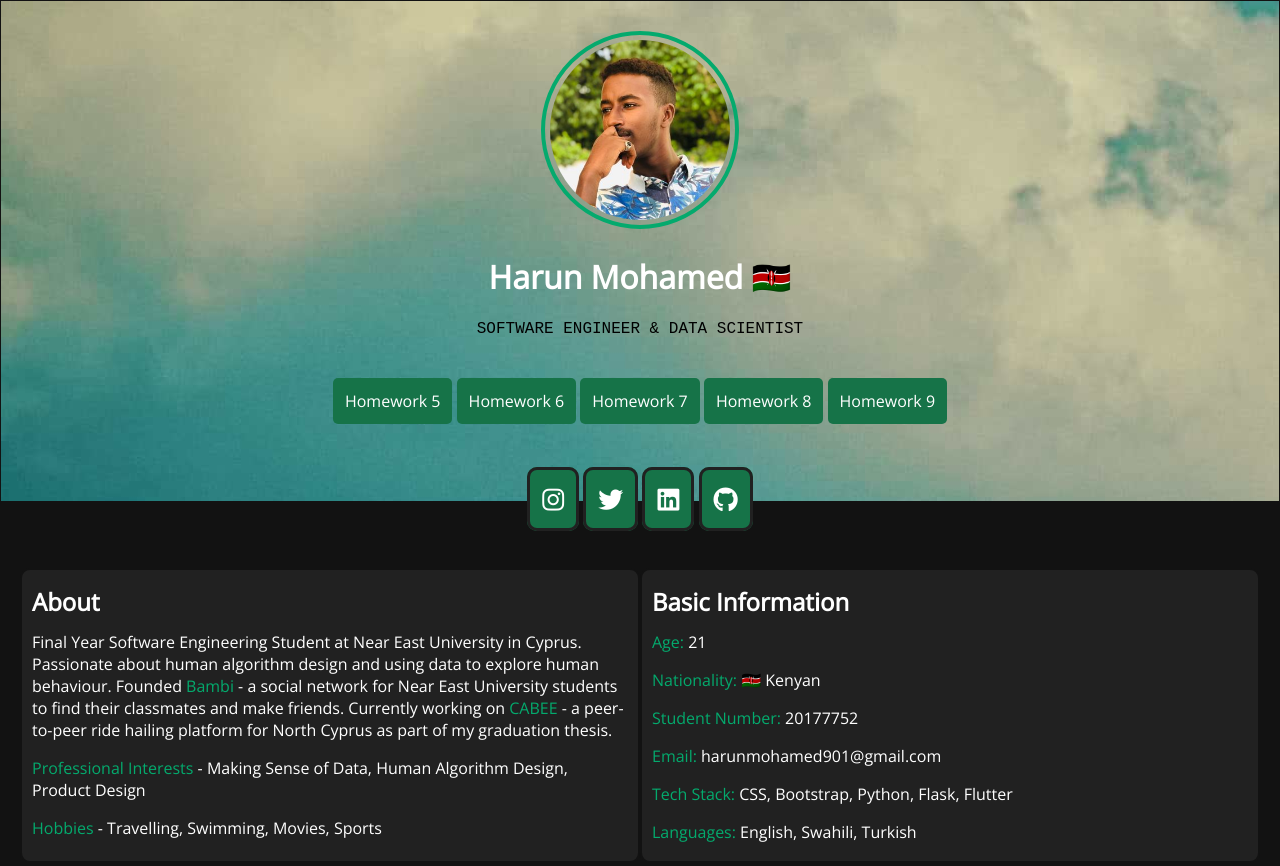
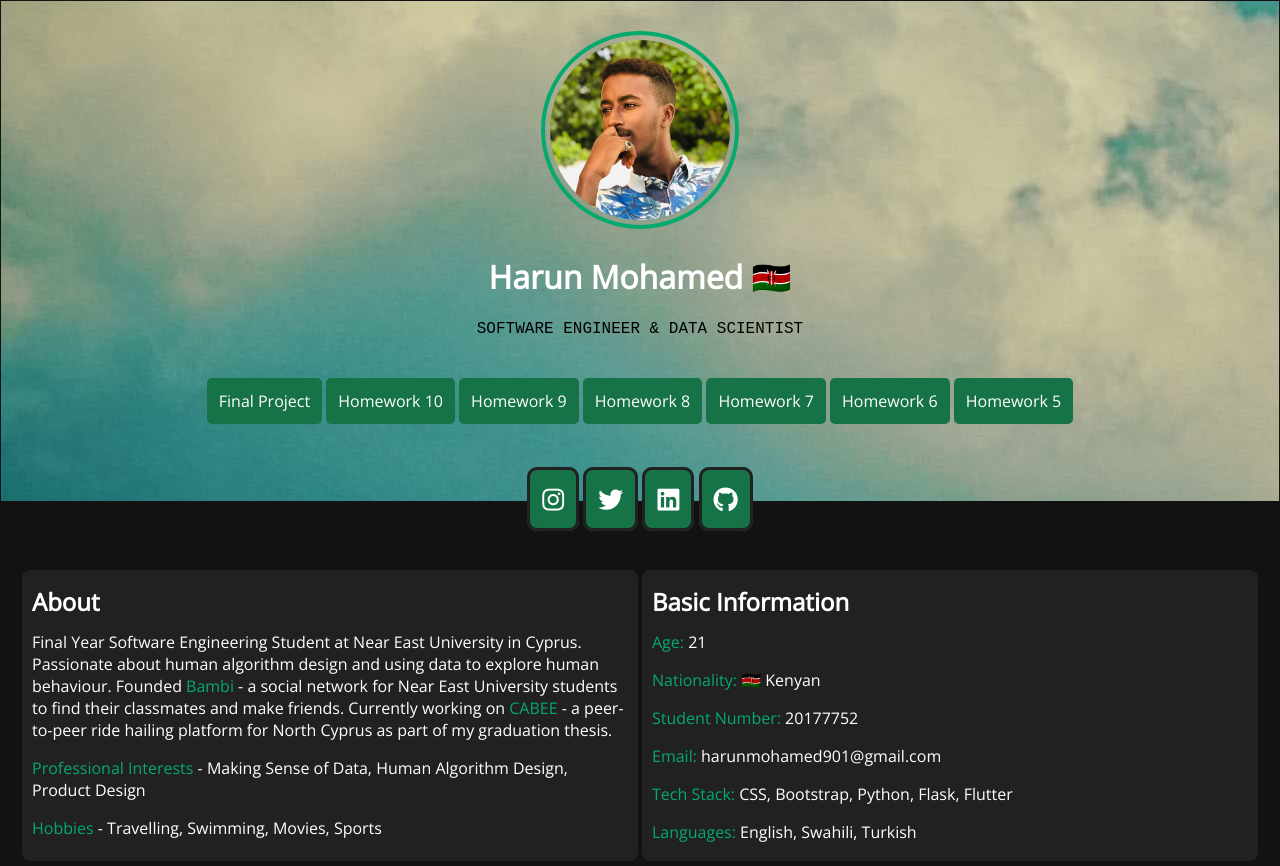
Before and after one commit to harunmohamed/ecc006, a plain HTML site: page index.html in a window 1280 px wide. Shown: the top 866 px of the page. Drawn offline with nearby package versions, Linux system fonts and the light colour scheme.

Commit message:
btns for hw10 and final project

```diff
--- a/index.html
+++ b/index.html
@@ -37,11 +37,13 @@
 		<p class="emphasis">SOFTWARE ENGINEER & DATA SCIENTIST</p> <br>
 
 		<div class="scrollmenu">
+			<a class="btn" href="https://harunmohamed.github.io/covid/" target="_blank">Final Project</a>
+			<a class="btn" href="#" target="_blank">Homework 10</a>
+			<a class="btn" href="hw9.html" target="_blank">Homework 9</a>
+			<a class="btn" href="hw8.html" target="_blank">Homework 8</a>
+			<a class="btn" href="hw7.pdf" target="_blank">Homework 7</a>
+			<a class="btn" href="hw6.pdf" target="_blank">Homework 6</a>
 			<a class="btn" href="hw5.pdf" target="_blank">Homework 5</a>
-			<a class="btn" href="hw6.pdf" target="_blank">Homework 6</a>
-			<a class="btn" href="hw7.pdf" target="_blank">Homework 7</a>
-			<a class="btn" href="hw8.html" target="_blank">Homework 8</a>
-			<a class="btn" href="hw9.html" target="_blank">Homework 9</a>
 		</div>
 
 	</div> <!-- hero -->
```
Also changed, not shown: 1 other file.
